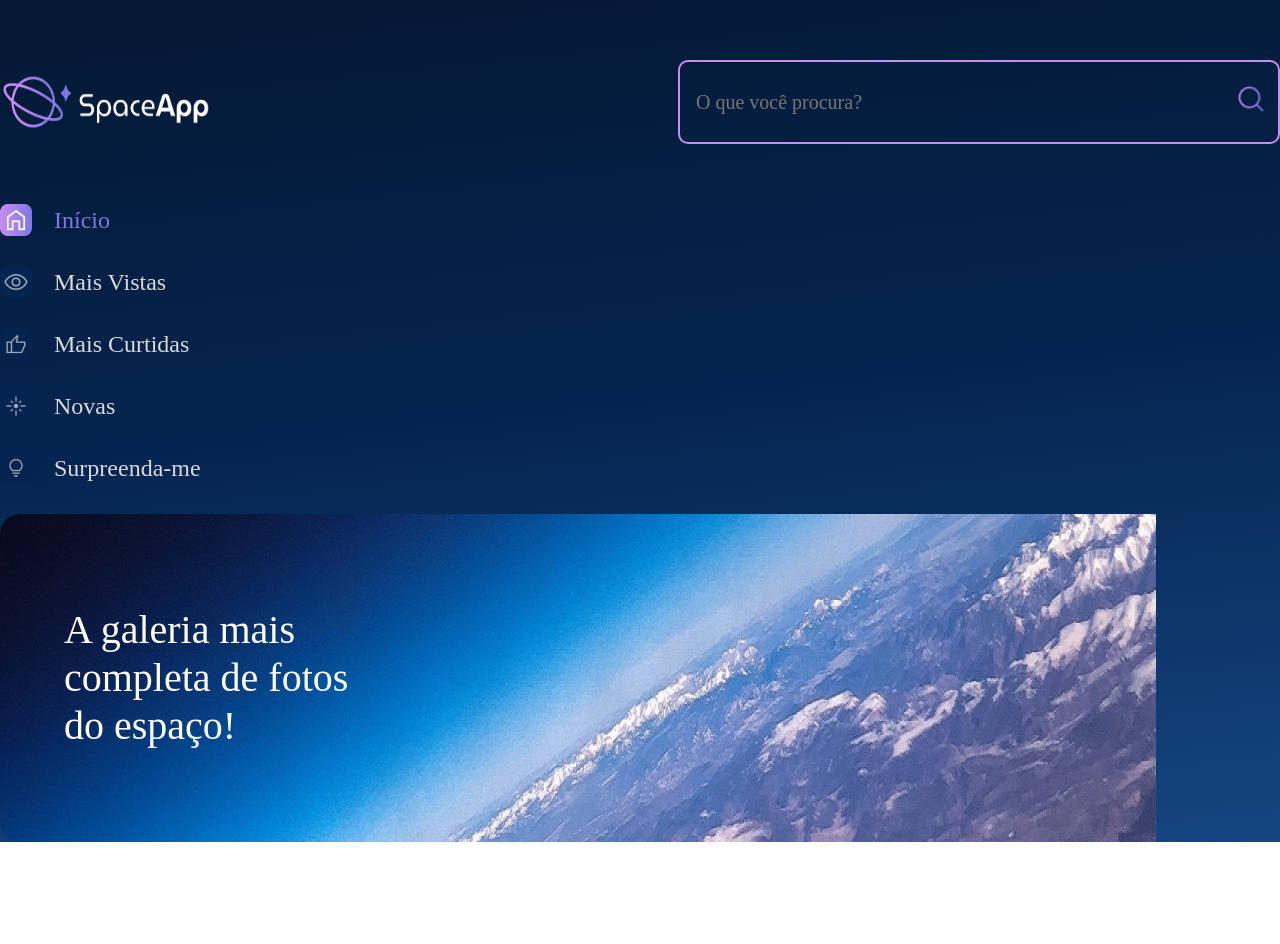
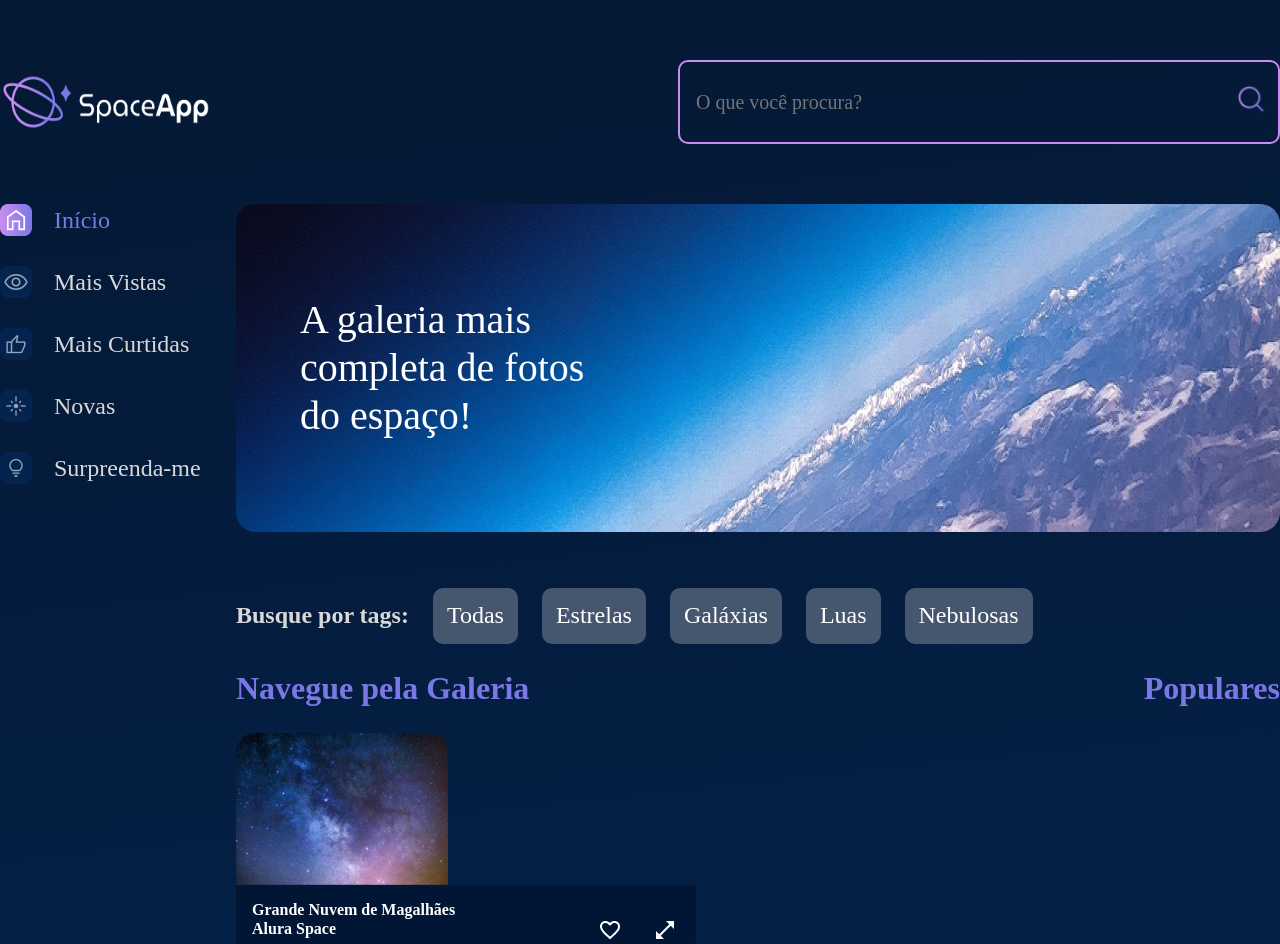
Before and after one commit to LorenzoRybuBuglione/space-app-web, a React (Vite) app: page / in a window 1280 px wide. Shown: the top 944 px of the page. Before the commit the page ends 842 px from the top, so only its background shows below. Built offline with nearby package versions, Linux system fonts and the light colour scheme.

Commit message:
Galery, Tags and More

```diff
--- a/src/App.jsx
+++ b/src/App.jsx
@@ -4,7 +4,11 @@ import Cabecalho from "./componentes/Cabecalho";
 import Banner from "./componentes/Banner";
 import EstilosGlobais from "./componentes/EstilosGlobais";
 
-import BannerImage from "/imagens/banner.png"
+import BannerImage from "/imagens/banner.png";
+import Galeria from "./componentes/Galeria";
+
+import fotos from './fotos.json'
+import { useState } from "react";
 
 const FundoGradiente = styled.div`
   width: 100%;
@@ -15,13 +19,44 @@ const FundoGradiente = styled.div`
   }
 `;
 
-function App() {
-  return <FundoGradiente>
-    <EstilosGlobais/>
-    <Cabecalho/>
-    <BarraLateral/>
-    <Banner texto='A galeria mais completa de fotos do espaço!' backgroundImage={BannerImage}/>
-  </FundoGradiente>;
+const AppContainer = styled.div`
+  width: 1440px;
+  max-width: 100%;
+  margin: 0 auto;
+`;
+
+const MainContainer = styled.main`
+  display: flex;
+  gap: 24px;
+`;
+
+const ConteudoGaleria = styled.section`
+  display: flex;
+  flex-direction: column;
+  flex-grow: 1;
+`;
+
+const App = () => {
+  const [fotosDaGaleria, setFotosDaGaleria] = useState(fotos);
+
+  return (
+    <FundoGradiente>
+      <EstilosGlobais />
+      <AppContainer>
+        <Cabecalho />
+        <MainContainer>
+          <BarraLateral />
+          <ConteudoGaleria>
+            <Banner
+              texto="A galeria mais completa de fotos do espaço!"
+              backgroundImage={BannerImage}
+            />
+            <Galeria fotos={fotosDaGaleria}/>
+          </ConteudoGaleria>
+        </MainContainer>
+      </AppContainer>
+    </FundoGradiente>
+  );
 }
 
 export default App;
--- a/src/componentes/Banner/index.jsx
+++ b/src/componentes/Banner/index.jsx
@@ -10,6 +10,7 @@ const BannerStyled = styled.figure`
   margin: 0;
   border-radius: 20px;
   max-width: 100%;
+  background-size: cover;
 `;
 
 const TituloStyled = styled.h1`
--- /dev/null
+++ b/src/componentes/Galeria/Imagem/index.jsx
@@ -0,0 +1,77 @@
+import iconeFavorito from "/icones/favorito-ativo.png";
+import iconeNaoFavorito from "/icones/favorito.png";
+import expandir from "/icones/expandir.png";
+import styled from "styled-components";
+
+const FigureStyled = styled.figure`
+  width: ${props => props.$extendida ? '90%' : '460px'};
+  max-width: 100%;
+  margin: 0;
+  display: flex;
+  flex-direction: column;
+  & > img {
+    max-width: 100%;
+    border-radius: 20px 20px 0 0;
+  }
+`;
+
+const CaptionStyled = styled.figcaption`
+  background-color: #001634;
+  color: #FFFFFF;
+  border-radius: 0 0 20px 20px;
+  box-sizing: border-box;
+  padding: 16px;
+  h3 {
+    font-family: 'GandhiSansBold';
+  }
+  h4 {
+    flex-grow: 1;
+  }
+  h3, h4 {
+    margin: 0;
+    font-size: 16px;
+  }
+`;
+
+const FooterStyled = styled.footer`
+  display: flex;
+  flex-direction: row;
+  justify-content: space-between;
+`;
+
+const ButtonContainer = styled.div`
+  display: flex;
+  flex-direction: row;
+  gap: 24px;
+`;
+
+const ButtonStyled = styled.button`
+  background-color: transparent;
+  border: none;
+`;
+
+const IconStyled = styled.img``;
+
+const Imagem = ({ titulo, fonte, path }) => {
+  return (
+    <FigureStyled>
+      <img src={path} alt={titulo} />
+      <CaptionStyled>
+        <h3>{titulo}</h3>
+        <FooterStyled>
+          <h4>{fonte}</h4>
+          <ButtonContainer>
+            <ButtonStyled>
+              <IconStyled src={iconeNaoFavorito} alt="Favorito" />
+            </ButtonStyled>
+            <ButtonStyled>
+              <img src={expandir} alt="Expandir" />
+            </ButtonStyled>
+          </ButtonContainer>
+        </FooterStyled>
+      </CaptionStyled>
+    </FigureStyled>
+  );
+};
+
+export default Imagem;
--- /dev/null
+++ b/src/componentes/Galeria/Populares/index.jsx
@@ -0,0 +1,7 @@
+import Titulo from "../../Titulo";
+
+const Populares = () => {
+  return <Titulo $alinhamento="center">Populares</Titulo>;
+};
+
+export default Populares;
--- /dev/null
+++ b/src/componentes/Galeria/Tags/index.jsx
@@ -0,0 +1,47 @@
+import styled from "styled-components";
+import tags from "./tags.json";
+
+const Botao = styled.button`
+  font-size: 24px;
+  color: #ffffff;
+  padding: 12px;
+  background: rgba(217, 217, 217, 0.3);
+  border-radius: 10px;
+  cursor: pointer;
+  transition: background-color 0.3s ease;
+  box-sizing: border-box;
+  border: 2px solid transparent;
+  &:hover {
+    border-color: #c98cf1;
+  }
+`;
+
+const TagTitulo = styled.h3`
+  color: #d9d9d9;
+  font-size: 24px;
+  margin: 0;
+`;
+
+const TagsContainer = styled.div`
+  display: flex;
+  flex-direction: row;
+  gap: 24px;
+  margin-top: 56px;
+  align-items: center;
+`;
+
+const Tags = () => {
+  return (
+    <>
+      <TagsContainer>
+        <TagTitulo>Busque por tags:</TagTitulo>
+
+        {tags.map((tag) => (
+          <Botao key={tag.id}>{tag.titulo}</Botao>
+        ))}
+      </TagsContainer>
+    </>
+  );
+};
+
+export default Tags;
--- /dev/null
+++ b/src/componentes/Galeria/Tags/tags.json
@@ -0,0 +1,22 @@
+[
+    {
+        "id": 0,
+        "titulo": "Todas"
+    },
+    {
+        "id": 1,
+        "titulo": "Estrelas"
+    },
+    {
+        "id": 2,
+        "titulo": "Galáxias"
+    },
+    {
+        "id": 3,
+        "titulo": "Luas"
+    },
+    {
+        "id": 4,
+        "titulo": "Nebulosas"
+    }
+]
--- /dev/null
+++ b/src/componentes/Galeria/index.jsx
@@ -0,0 +1,32 @@
+import styled from "styled-components";
+import Titulo from "../Titulo";
+import Imagem from "./Imagem";
+import Populares from "./Populares";
+import Tags from "./Tags";
+
+const GaleriaContainer = styled.div`
+  display: flex;
+`;
+
+const SecaoFluida = styled.section`
+  flex-grow: 1;
+`;
+
+const Galeria = ({ fotos = [] }) => {
+  return (
+    <>
+      <Tags />
+      <GaleriaContainer>
+        <SecaoFluida>
+          <Titulo>Navegue pela Galeria</Titulo>
+          {fotos.map((foto) => (
+            <Imagem {...foto} />
+          ))}
+        </SecaoFluida>
+        <Populares />
+      </GaleriaContainer>
+    </>
+  );
+};
+
+export default Galeria;
--- /dev/null
+++ b/src/componentes/Titulo/index.jsx
@@ -0,0 +1,9 @@
+import styled from "styled-components";
+
+const Titulo = styled.h2`
+  color: #7b78e6;
+  font-size: 32px;
+  text-align: ${(props) => (props.$alinhamento ? props.$alinhamento : "left")};
+`;
+
+export default Titulo;
--- /dev/null
+++ b/src/fotos.json
@@ -0,0 +1,72 @@
+[
+  {
+    "titulo": "Grande Nuvem de Magalhães",
+    "fonte": "Alura Space",
+    "path": "/imagens/galeria/foto-1.png",
+    "id": "1",
+    "tagId": 2
+  },
+  {
+    "titulo": "Via Láctea",
+    "fonte": "Alura Space",
+    "path": "/imagens/galeria/foto-2.png",
+    "id": "2",
+    "tagId": 2
+  },
+  {
+    "titulo": "Lua: quarto minguante",
+    "fonte": "Alura Space",
+    "path": "/imagens/galeria/foto-3.png",
+    "id": "3",
+    "tagId": 3
+  },
+  {
+    "titulo": "Galáxia de Andrómeda",
+    "fonte": "Alura Space",
+    "path": "/imagens/galeria/foto-4.png",
+    "id": "4",
+    "tagId": 2
+  },
+  {
+    "titulo": "Estrela Pistola",
+    "fonte": "Alura Space",
+    "path": "/imagens/galeria/foto-5.png",
+    "id": "5",
+    "tagId": 1
+  },
+  {
+    "titulo": "Ilustração",
+    "fonte": "Alura Space",
+    "path": "/imagens/galeria/foto-6.png",
+    "id": "6",
+    "tagId": 4
+  },
+  {
+    "titulo": "Galáxia de Andrómeda",
+    "fonte": "Alura Space",
+    "path": "/imagens/galeria/foto-7.png",
+    "id": "7",
+    "tagId": 2
+  },
+  {
+    "titulo": "Ilustração",
+    "fonte": "Alura Space",
+    "path": "/imagens/galeria/foto-8.png",
+    "id": "8",
+    "tagId": 4
+  },
+  {
+    "titulo": "Céu estrelado",
+    "fonte": "Alura Space",
+    "path": "/imagens/galeria/foto-9.png",
+    "id": "9",
+    "tagId": 1
+  },
+  {
+    "titulo": "Ilustração",
+    "fonte": "Alura Space",
+    "path": "/imagens/galeria/foto-10.png",
+    "id": "10",
+    "tagId": 1
+  }
+]
```
